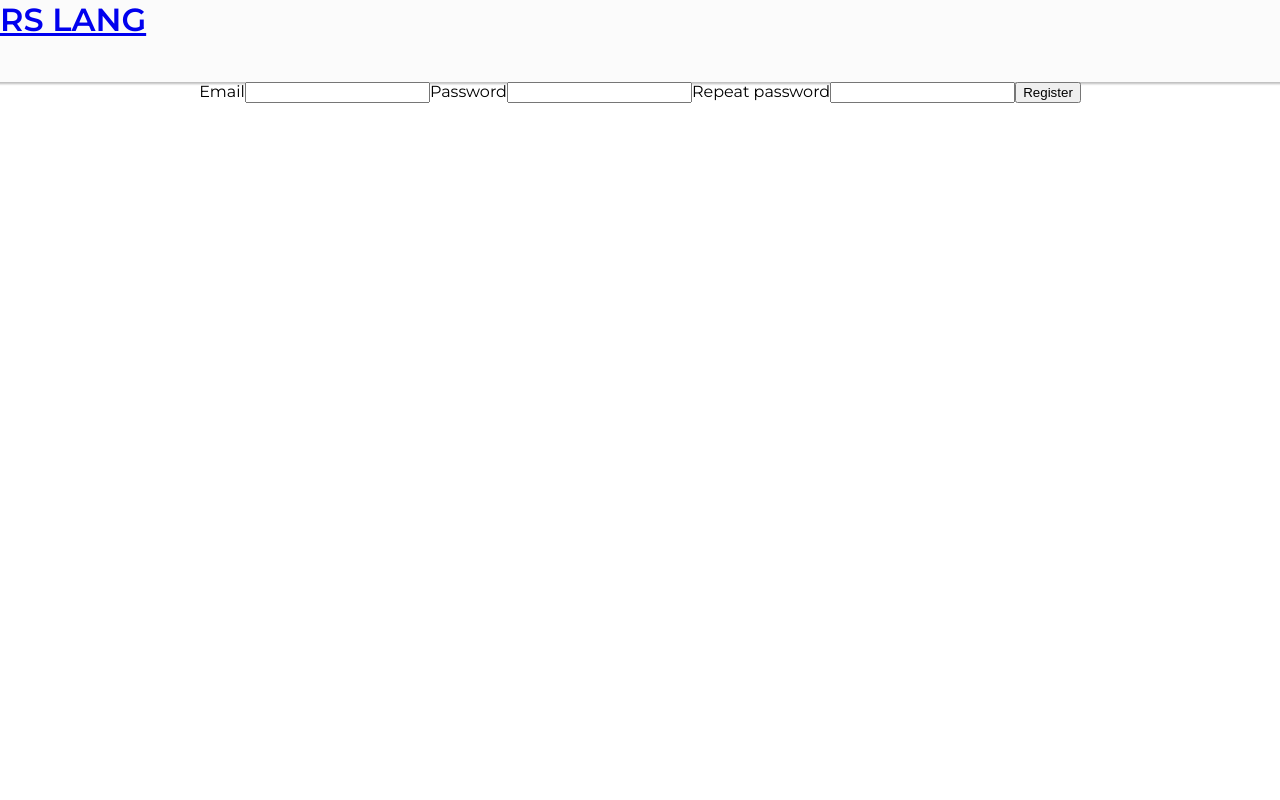
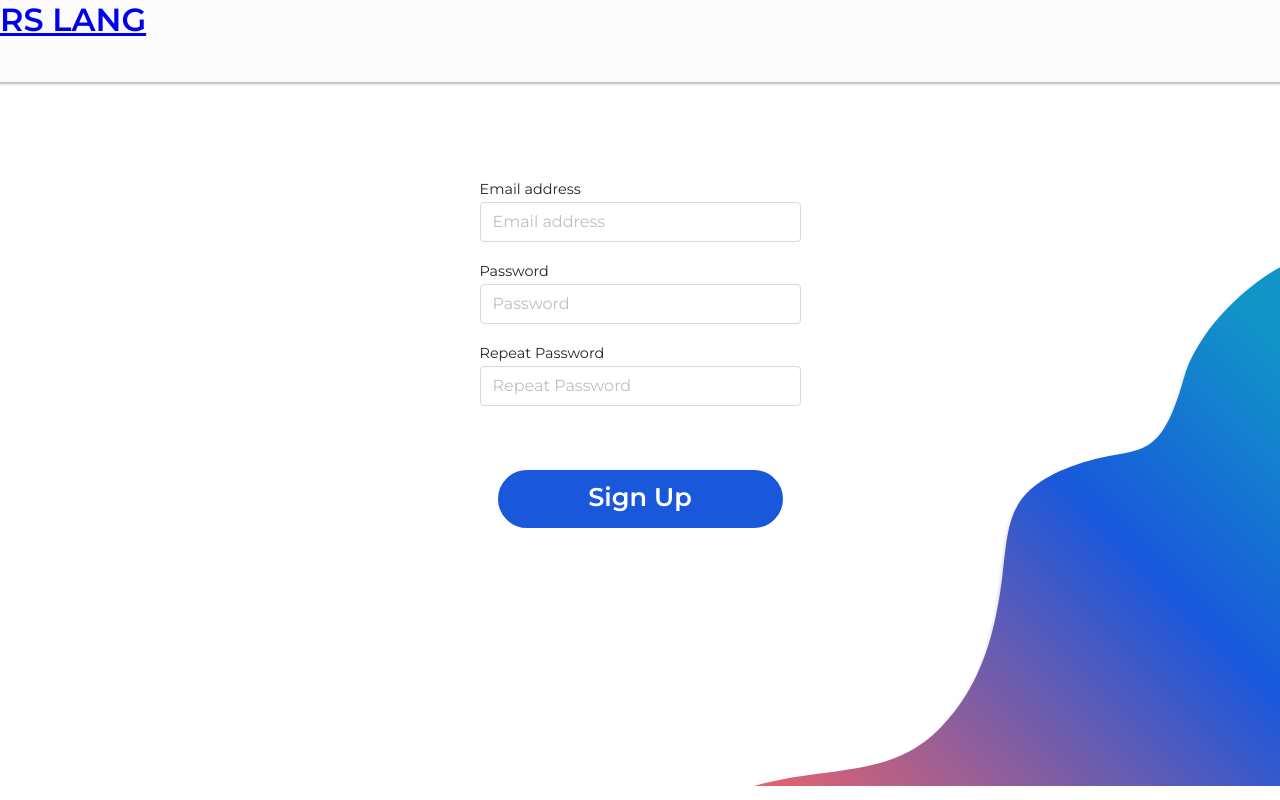
Before and after one commit to dzinrai/rslang, a React (Create React App) app: page /signup in a window 1280 px wide. Built offline with nearby package versions, Linux system fonts and the light colour scheme.

Commit message:
feat: add classes and styles for signup-page

```diff
--- /dev/null
+++ b/src/components/signup-page/signup-page.css
@@ -0,0 +1,84 @@
+.container {
+    position: relative;
+    width: 100%;
+    height: 100vh;
+    margin: 20px 0 0;
+    overflow: hidden;
+    max-height: 684px;
+}
+.container form {
+    display: flex;
+    flex-direction: column;
+    justify-content: center;
+    position: relative;
+    z-index: 1;
+    max-width: 321px;
+    margin: 58px auto;
+}
+.vector-auth-present {
+    margin: 0 20px 20px 0;
+    padding: 0;
+}
+.error-msg {
+    padding: 8px 0 8px;
+    margin: 0;
+    color: #8C8C8C;
+    font-size: .9rem;
+}
+.btn {
+    width: 285px;
+    height: 58px;
+    max-height: 58px;
+    margin: 64px auto 0;
+    padding: 12px 0 16px 0;
+    border-radius: 30px;
+    border: 2px solid #1958DB;
+    color: #1958DB;
+    background-color: #ffffff;
+    font-family: 'Montserrat', sans-serif;
+    font-size: 1.6rem;
+    line-height: 1.6rem;
+    font-weight: bold;
+    cursor: pointer;
+    transition: all .2s;
+}
+.btn-filled {
+    background-color: #1958DB;
+    color: #ffffff;
+}
+.btn:hover {
+    border-color: transparent;
+    background-color: #ffffff;
+    color: #1958DB;
+    box-shadow: 1px 1px 4px 4px rgb(148, 148, 148);
+}
+.vector-signup-wave {
+    position: absolute;
+    z-index: 0;
+    top: 150px;
+    right: -80px;
+}
+@media (min-width: 1400px) {
+    .container {
+        max-height: 864px;
+    }
+    .vector-signup-wave {
+        top: 230px;
+    }
+}
+@media (max-width: 1200px) {
+    .vector-signup-wave {
+        top: 150px;
+    }
+}
+.bg-title {
+    display: flex;
+    flex-direction: column;
+    position: absolute;
+    left: 43px;
+    top: 450px;
+    font-size: 3.5rem;
+    font-weight: bold;
+    color: #FF645F;
+    opacity: .25;
+}
--- a/src/components/signup-page/signup-page.tsx
+++ b/src/components/signup-page/signup-page.tsx
@@ -1,5 +1,7 @@
 import React, { useRef } from 'react';
 import { useForm } from 'react-hook-form';
+import { ReactComponent as WaveVector } from '../../img/vector-1.svg';
+import './signup-page.css';
 
 interface RegisterUser {
   email: string;
@@ -19,21 +21,25 @@ function SignUpPage() {
   };
 
   return (
-    <div>
+    <div className="container">
       <form onSubmit={(e) => e.preventDefault()} autoComplete="off">
-        <span>Email</span>
+        <span className="label">Email address</span>
         <input
+          className="input"
           name="email"
+          placeholder="Email address"
           ref={register({
             required: 'Email is required',
           })}
         />
-        {errors.email && <p>{errors.email.message}</p>}
+        {errors.email && <p className="error-msg">{errors.email.message}</p>}
 
-        <span>Password</span>
+        <span className="label">Password</span>
         <input
+          className="input"
           name="password"
           type="password"
+          placeholder="Password"
           ref={register({
             required: 'You must specify a password',
             minLength: {
@@ -46,20 +52,29 @@ function SignUpPage() {
             },
           })}
         />
-        {errors.password && <p>{errors.password.message}</p>}
+        {errors.password && <p className="error-msg">{errors.password.message}</p>}
 
-        <span>Repeat password</span>
+        <span className="label">Repeat Password</span>
         <input
+          className="input"
           name="repeatPassword"
           type="password"
+          placeholder="Repeat Password"
           ref={register({
             validate: (value) => value === password.current || 'The passwords do not match',
           })}
         />
-        {errors.repeatPassword && <p>{errors.repeatPassword.message}</p>}
+        {errors.repeatPassword && <p className="error-msg">{errors.repeatPassword.message}</p>}
 
-        <button type="submit" onClick={handleSubmit(onSubmit)}>Register</button>
+        <button
+          className="btn btn-filled"
+          type="button"
+          onClick={handleSubmit(onSubmit)}
+        >
+          Sign Up
+        </button>
       </form>
+      <WaveVector className="vector-signup-wave" />
     </div>
   );
 }
```
